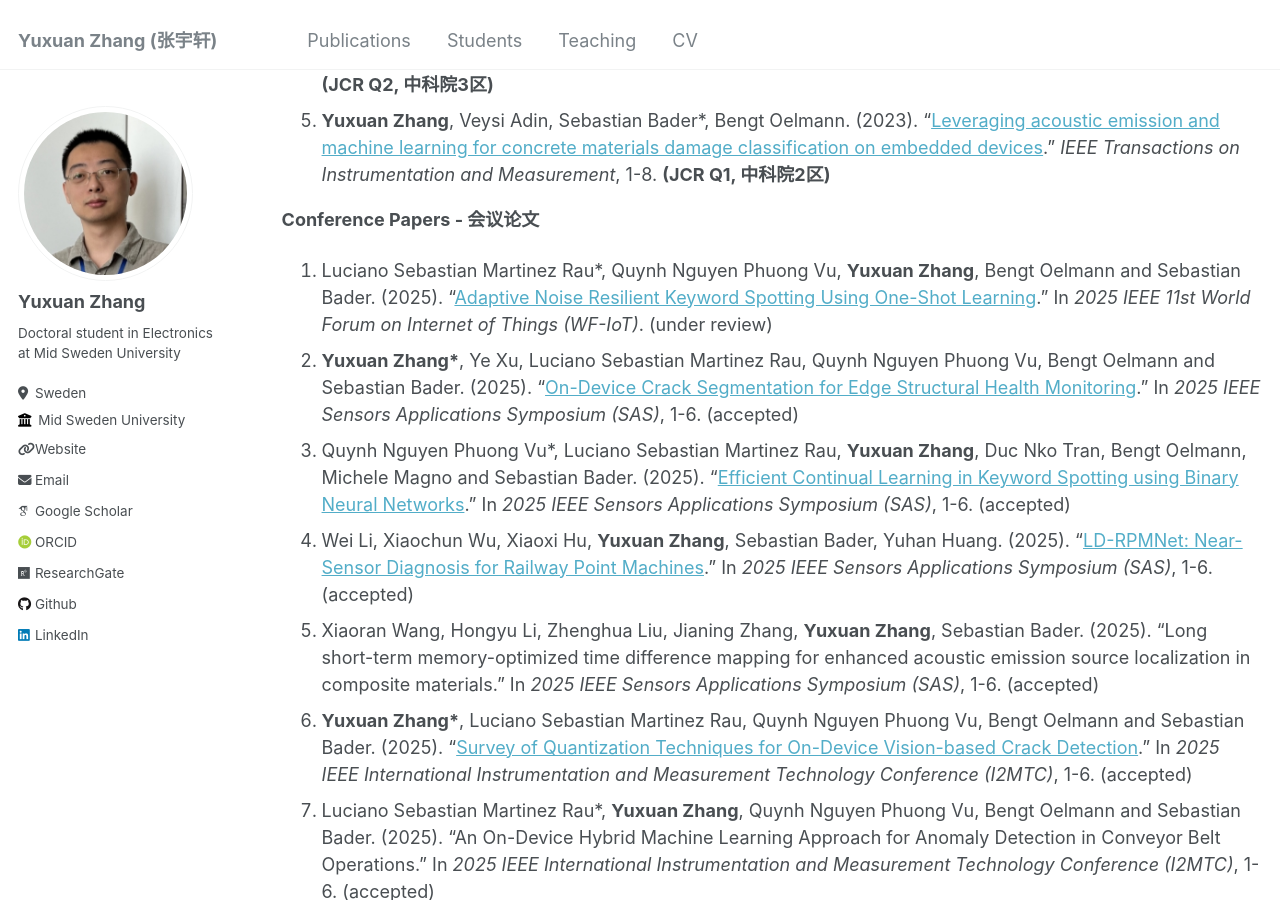
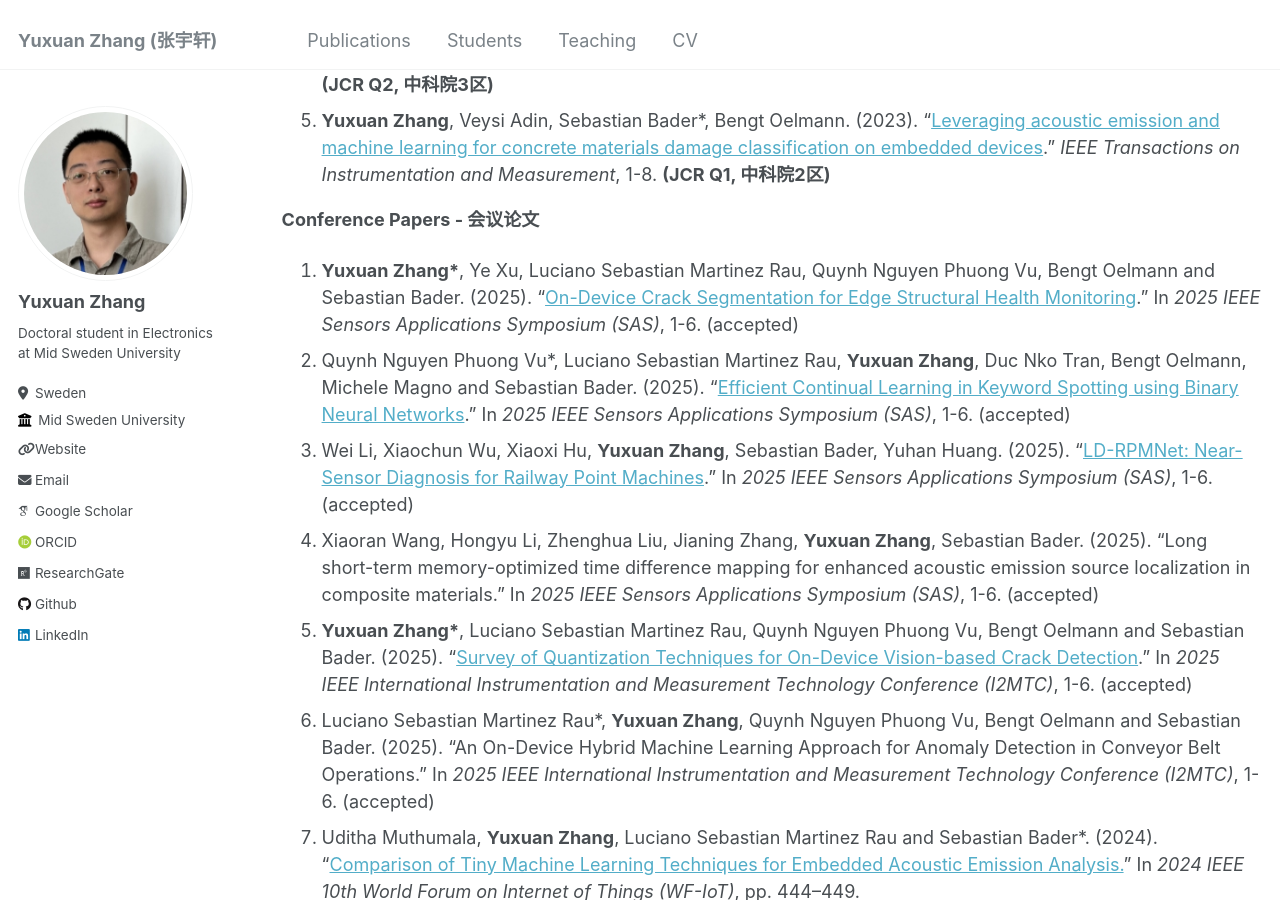
Before and after one commit to YuxuanZhang-96/YuxuanZhang-96.github.io, a Jekyll site: the page built from _pages/cv.md, in a window 1280 px wide and 900 px high, scrolled down 1093 px. Built offline with Jekyll 4.4.1, drawn with Linux system fonts in a browser that asks for light colours; some web fonts are replaced.

Commit message:
Update cv.md

```diff
--- a/_pages/cv.md
+++ b/_pages/cv.md
@@ -41,19 +41,18 @@ __Journal Papers - 期刊论文        --------        *Corresponding author-通
 5. __Yuxuan Zhang__, Veysi Adin, Sebastian Bader*, Bengt Oelmann. (2023). "[Leveraging acoustic emission and machine learning for concrete materials damage classification on embedded devices](https://ieeexplore.ieee.org/document/10227301)." _IEEE Transactions on Instrumentation and Measurement_, 1-8. __(JCR Q1, 中科院2区)__
 
 __Conference Papers - 会议论文__
-1. Luciano Sebastian Martinez Rau*, Quynh Nguyen Phuong Vu, __Yuxuan Zhang__, Bengt Oelmann and Sebastian Bader. (2025). "[Adaptive Noise Resilient Keyword Spotting Using One-Shot Learning](https://arxiv.org/abs/2505.09304)." In _2025 IEEE 11st World Forum on Internet of Things (WF-IoT)_. (under review)
-2. __Yuxuan Zhang*__, Ye Xu, Luciano Sebastian Martinez Rau, Quynh Nguyen Phuong Vu, Bengt Oelmann and Sebastian Bader. (2025). "[On-Device Crack Segmentation for Edge Structural Health Monitoring](https://arxiv.org/abs/2505.07915)." In _2025 IEEE Sensors Applications Symposium (SAS)_, 1-6. (accepted)
-3. Quynh Nguyen Phuong Vu*, Luciano Sebastian Martinez Rau, __Yuxuan Zhang__, Duc Nko Tran, Bengt Oelmann, Michele Magno and Sebastian Bader. (2025). "[Efficient Continual Learning in Keyword Spotting using Binary Neural Networks](https://arxiv.org/abs/2505.02469)." In _2025 IEEE Sensors Applications Symposium (SAS)_, 1-6. (accepted)
-4. Wei Li, Xiaochun Wu, Xiaoxi Hu, __Yuxuan Zhang__, Sebastian Bader, Yuhan Huang. (2025). "[LD-RPMNet: Near-Sensor Diagnosis for Railway Point Machines](https://www.arxiv.org/abs/2506.06346)." In _2025 IEEE Sensors Applications Symposium (SAS)_, 1-6. (accepted)
-5. Xiaoran Wang, Hongyu Li, Zhenghua Liu, Jianing Zhang, __Yuxuan Zhang__, Sebastian Bader. (2025). "Long short-term memory-optimized time difference mapping for enhanced acoustic emission source localization in composite materials." In _2025 IEEE Sensors Applications Symposium (SAS)_, 1-6. (accepted)
-6. __Yuxuan Zhang*__, Luciano Sebastian Martinez Rau, Quynh Nguyen Phuong Vu, Bengt Oelmann and Sebastian Bader. (2025). "[Survey of Quantization Techniques for On-Device Vision-based Crack Detection](https://arxiv.org/abs/2502.02269)." In _2025 IEEE International Instrumentation and Measurement Technology Conference (I2MTC)_, 1-6. (accepted)
-7. Luciano Sebastian Martinez Rau*, __Yuxuan Zhang__, Quynh Nguyen Phuong Vu, Bengt Oelmann and Sebastian Bader. (2025). "An On-Device Hybrid Machine Learning Approach for Anomaly Detection in Conveyor Belt Operations." In _2025 IEEE International Instrumentation and Measurement Technology Conference (I2MTC)_, 1-6. (accepted)
-8. Uditha Muthumala, __Yuxuan Zhang__, Luciano Sebastian Martinez Rau and Sebastian Bader*. (2024). "[Comparison of Tiny Machine Learning Techniques for Embedded Acoustic Emission Analysis.](https://ieeexplore.ieee.org/document/10811219)" In _2024 IEEE 10th World Forum on Internet of Things (WF-IoT)_, pp. 444–449.
-9. __Yuxuan Zhang__, Luciano Sebastian Martinez Rau, Bengt Oelmann, Sebastian Bader*. (2024). "[Enabling Autonomous Structural Inspections with Tiny Machine Learning on UAVs](https://ieeexplore.ieee.org/document/10636583)." In _2024 IEEE Sensors Applications Symposium (SAS)_, 1-6.
-10. Luciano Sebastian Martinez Rau, __Yuxuan Zhang__, Bengt Oelmann, Sebastian Bader*. (2024). "[TinyML Anomaly Detection for Industrial Machines with Periodic Duty Cycles](https://ieeexplore.ieee.org/document/10636584)." In _2024 IEEE Sensors Applications Symposium (SAS)_, 1-6.
-11. Veysi Adin, __Yuxuan Zhang__, Bruno Ando, Bengt Oelmann, Sebastian Bader*. (2023). "[Tiny Machine Learning for Real-Time Postural Stability Analysis](https://ieeexplore.ieee.org/document/10254126)." In _2023 IEEE Sensors Applications Symposium (SAS)_, 1-6.
-12. Veysi Adin, __Yuxuan Zhang__, Bengt Oelmann, Sebastian Bader*. (2023). "[Tiny Machine Learning for Damage Classification in Concrete using Acoustic Emission Signals](https://ieeexplore.ieee.org/document/10175972)." In _2023 IEEE International Instrumentation and Measurement Technology Conference (I2MTC)_, 1-6.
-13. __Yuxuan Zhang__, Sebastian Bader*, Bengt Oelmann. (2022). "[A Lightweight Convolutional Neural Network Model for Concrete Damage Classification using Acoustic Emissions](https://ieeexplore.ieee.org/document/9881386)." In _2022 IEEE Sensors Applications Symposium (SAS)_, 1-6.
+1. __Yuxuan Zhang*__, Ye Xu, Luciano Sebastian Martinez Rau, Quynh Nguyen Phuong Vu, Bengt Oelmann and Sebastian Bader. (2025). "[On-Device Crack Segmentation for Edge Structural Health Monitoring](https://arxiv.org/abs/2505.07915)." In _2025 IEEE Sensors Applications Symposium (SAS)_, 1-6. (accepted)
+2. Quynh Nguyen Phuong Vu*, Luciano Sebastian Martinez Rau, __Yuxuan Zhang__, Duc Nko Tran, Bengt Oelmann, Michele Magno and Sebastian Bader. (2025). "[Efficient Continual Learning in Keyword Spotting using Binary Neural Networks](https://arxiv.org/abs/2505.02469)." In _2025 IEEE Sensors Applications Symposium (SAS)_, 1-6. (accepted)
+3. Wei Li, Xiaochun Wu, Xiaoxi Hu, __Yuxuan Zhang__, Sebastian Bader, Yuhan Huang. (2025). "[LD-RPMNet: Near-Sensor Diagnosis for Railway Point Machines](https://www.arxiv.org/abs/2506.06346)." In _2025 IEEE Sensors Applications Symposium (SAS)_, 1-6. (accepted)
+4. Xiaoran Wang, Hongyu Li, Zhenghua Liu, Jianing Zhang, __Yuxuan Zhang__, Sebastian Bader. (2025). "Long short-term memory-optimized time difference mapping for enhanced acoustic emission source localization in composite materials." In _2025 IEEE Sensors Applications Symposium (SAS)_, 1-6. (accepted)
+5. __Yuxuan Zhang*__, Luciano Sebastian Martinez Rau, Quynh Nguyen Phuong Vu, Bengt Oelmann and Sebastian Bader. (2025). "[Survey of Quantization Techniques for On-Device Vision-based Crack Detection](https://arxiv.org/abs/2502.02269)." In _2025 IEEE International Instrumentation and Measurement Technology Conference (I2MTC)_, 1-6. (accepted)
+6. Luciano Sebastian Martinez Rau*, __Yuxuan Zhang__, Quynh Nguyen Phuong Vu, Bengt Oelmann and Sebastian Bader. (2025). "An On-Device Hybrid Machine Learning Approach for Anomaly Detection in Conveyor Belt Operations." In _2025 IEEE International Instrumentation and Measurement Technology Conference (I2MTC)_, 1-6. (accepted)
+7. Uditha Muthumala, __Yuxuan Zhang__, Luciano Sebastian Martinez Rau and Sebastian Bader*. (2024). "[Comparison of Tiny Machine Learning Techniques for Embedded Acoustic Emission Analysis.](https://ieeexplore.ieee.org/document/10811219)" In _2024 IEEE 10th World Forum on Internet of Things (WF-IoT)_, pp. 444–449.
+8. __Yuxuan Zhang__, Luciano Sebastian Martinez Rau, Bengt Oelmann, Sebastian Bader*. (2024). "[Enabling Autonomous Structural Inspections with Tiny Machine Learning on UAVs](https://ieeexplore.ieee.org/document/10636583)." In _2024 IEEE Sensors Applications Symposium (SAS)_, 1-6.
+9. Luciano Sebastian Martinez Rau, __Yuxuan Zhang__, Bengt Oelmann, Sebastian Bader*. (2024). "[TinyML Anomaly Detection for Industrial Machines with Periodic Duty Cycles](https://ieeexplore.ieee.org/document/10636584)." In _2024 IEEE Sensors Applications Symposium (SAS)_, 1-6.
+10. Veysi Adin, __Yuxuan Zhang__, Bruno Ando, Bengt Oelmann, Sebastian Bader*. (2023). "[Tiny Machine Learning for Real-Time Postural Stability Analysis](https://ieeexplore.ieee.org/document/10254126)." In _2023 IEEE Sensors Applications Symposium (SAS)_, 1-6.
+11. Veysi Adin, __Yuxuan Zhang__, Bengt Oelmann, Sebastian Bader*. (2023). "[Tiny Machine Learning for Damage Classification in Concrete using Acoustic Emission Signals](https://ieeexplore.ieee.org/document/10175972)." In _2023 IEEE International Instrumentation and Measurement Technology Conference (I2MTC)_, 1-6.
+12. __Yuxuan Zhang__, Sebastian Bader*, Bengt Oelmann. (2022). "[A Lightweight Convolutional Neural Network Model for Concrete Damage Classification using Acoustic Emissions](https://ieeexplore.ieee.org/document/9881386)." In _2022 IEEE Sensors Applications Symposium (SAS)_, 1-6.
 
 __Licentiate Thesis, Comprehensive Summaries - 副博士学位论文__
 1. __Yuxuan Zhang__. (2024). "[Tiny Machine Learning for Structural Health Monitoring with Acoustic Emissions](https://miun.diva-portal.org/smash/record.jsf?pid=diva2%3A1857441&dswid=-6455)." Lic. (Comprehensive summary) Sundsvall : Mid Sweden University, 2024 (Mid Sweden University licentiate thesis : 204)
```
